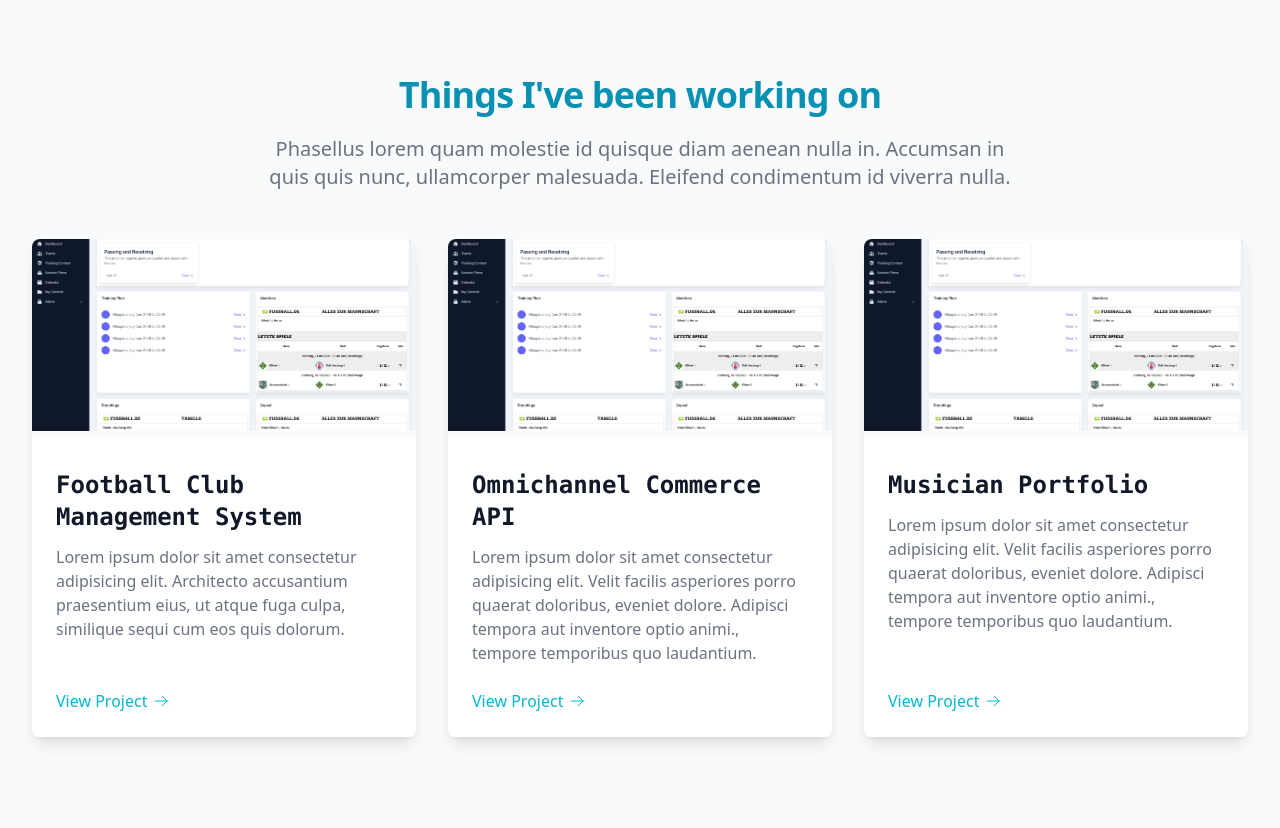
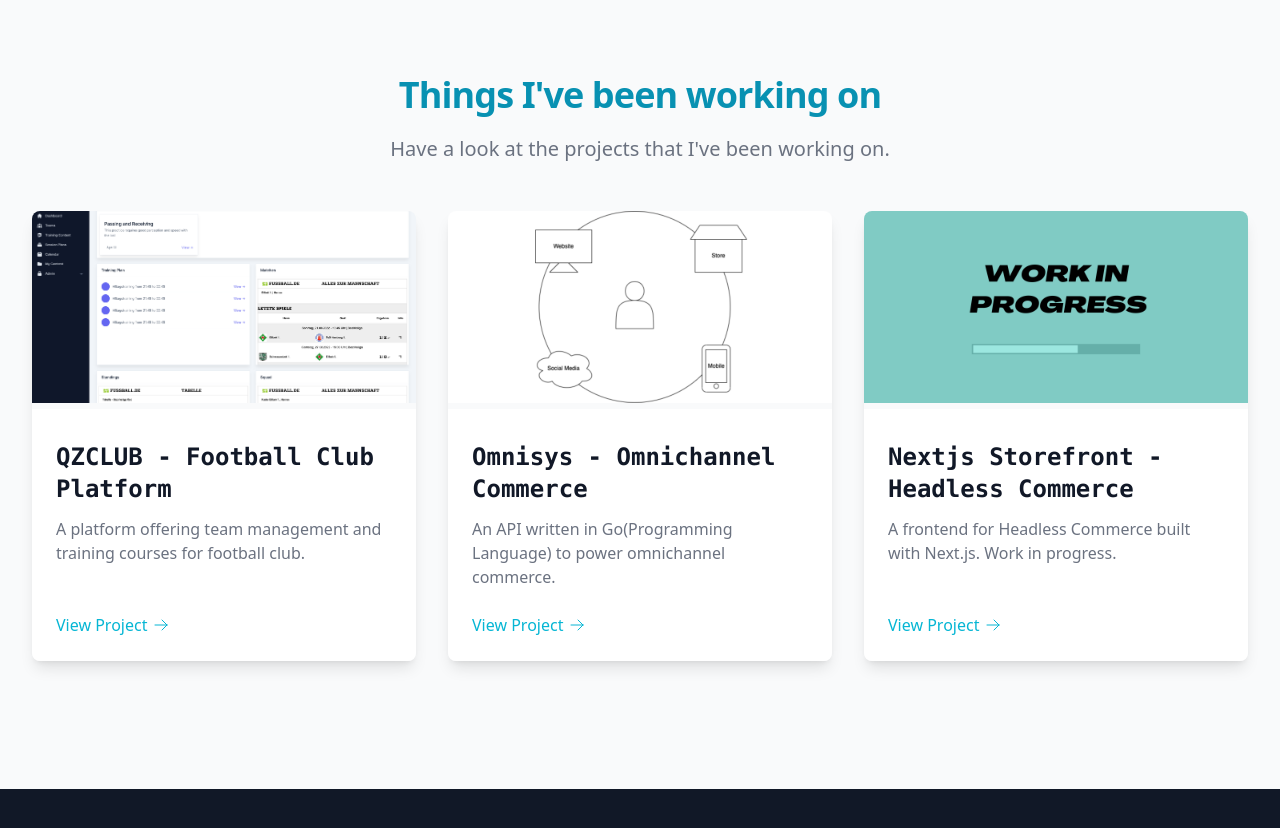
Before and after one commit to jaytoy/v1, a Next.js app: page / in a window 1280 px wide. Shown: the part 1700-2528 px from the top of the page. Built offline with nearby package versions, Linux system fonts and the light colour scheme.

Commit message:
update info

```diff
--- a/components/experience.tsx
+++ b/components/experience.tsx
@@ -39,7 +39,7 @@
             Work Experience
           </h2>
           <p className="mt-3 text-lg tracking-tight text-blue-50">
-            Companies I&apos;ve worked with
+            Companies I&apos;ve worked with.
           </p>
         </div>
         <Tab.Group
--- a/components/portfolio.tsx
+++ b/components/portfolio.tsx
@@ -5,27 +5,27 @@
 const projects = [
   {
     id: 1,
-    title: 'Football Club Management System',
+    title: 'QZCLUB - Football Club Platform',
     href: '/qzclub',
     imageUrl: '/qzclub/qiuzhi.png',
     preview:
-      'Lorem ipsum dolor sit amet consectetur adipisicing elit. Architecto accusantium praesentium eius, ut atque fuga culpa, similique sequi cum eos quis dolorum.',
+      'A platform offering team management and training courses for football club.',
   },
   {
     id: 2,
-    title: 'Omnichannel Commerce API',
+    title: 'Omnisys - Omnichannel Commerce',
     href: '/omnisys',
-    imageUrl: '/qzclub/qiuzhi.png',
+    imageUrl: '/omni.png',
     preview:
-      'Lorem ipsum dolor sit amet consectetur adipisicing elit. Velit facilis asperiores porro quaerat doloribus, eveniet dolore. Adipisci tempora aut inventore optio animi., tempore temporibus quo laudantium.',
+      'An API written in Go(Programming Language) to power omnichannel commerce.',
   },
   {
     id: 3,
-    title: 'Musician Portfolio',
-    href: '/music',
-    imageUrl: '/qzclub/qiuzhi.png',
+    title: 'Nextjs Storefront - Headless Commerce',
+    href: '/storefront',
+    imageUrl: '/storefront.png',
     preview:
-      'Lorem ipsum dolor sit amet consectetur adipisicing elit. Velit facilis asperiores porro quaerat doloribus, eveniet dolore. Adipisci tempora aut inventore optio animi., tempore temporibus quo laudantium.',
+      'A frontend for Headless Commerce built with Next.js. Work in progress.',
   },
 ]
 
@@ -38,8 +38,7 @@
             Things I&apos;ve been working on
           </h2>
           <p className="mt-5 mx-auto max-w-prose text-xl text-gray-500">
-            Phasellus lorem quam molestie id quisque diam aenean nulla in. Accumsan in quis quis nunc, ullamcorper
-            malesuada. Eleifend condimentum id viverra nulla.
+            Have a look at the projects that I&apos;ve been working on.
           </p>
         </div>
         <div className="mt-12 mx-auto max-w-md px-4 grid gap-8 sm:max-w-lg sm:px-6 lg:px-8 lg:grid-cols-3 lg:max-w-7xl">
--- a/pages/qzclub/index.tsx
+++ b/pages/qzclub/index.tsx
@@ -9,6 +9,18 @@
         <Header />
 
         <main>
+          <div>
+            <h2>QZCLUB</h2>
+            <p>QZCLUB a sidehustle project that a. It is a React Application built for football club management as well as training courses.</p>
+          </div>
+
+          <div>
+            <div>Stack</div>
+            <ul>
+              <li>React</li>
+              <li></li>
+            </ul>
+          </div>
 
         </main>
 
```
Also changed, not shown: public/omni.png (added), public/storefront.png (added).
